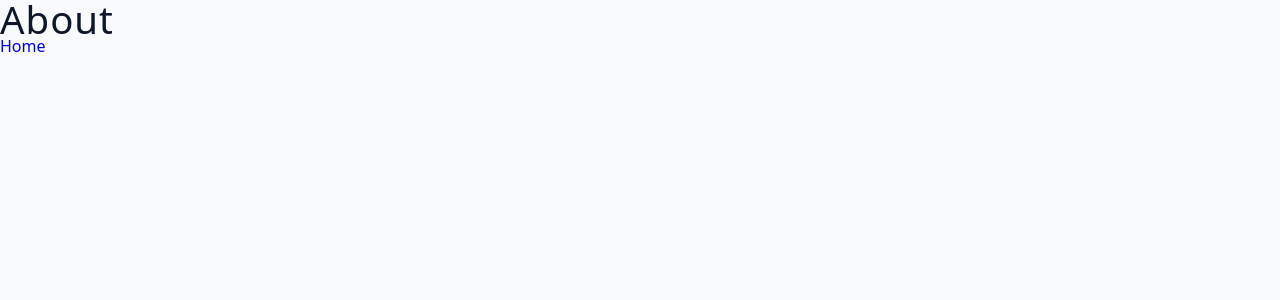
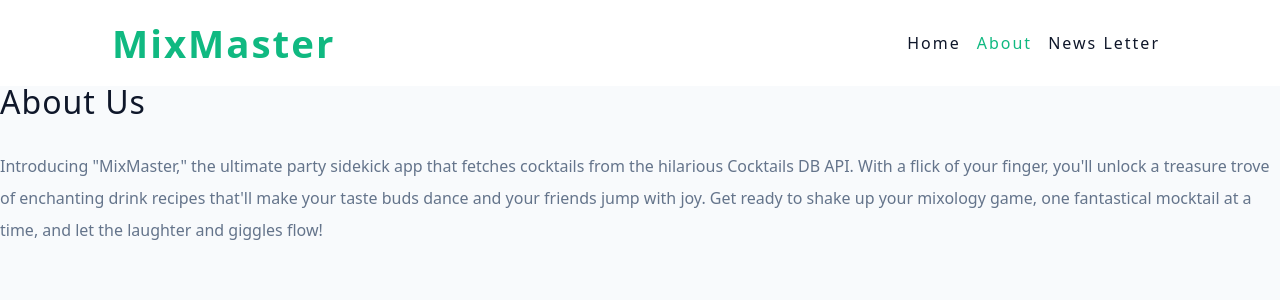
Before and after one commit to gdrmvrm/mix-master, a React (Vite) app: page /about in a window 1280 px wide. Shown: the top 300 px of the page. Built offline with nearby package versions, Linux system fonts and the light colour scheme.

Commit message:
set up about page content

```diff
--- a/src/App.jsx
+++ b/src/App.jsx
@@ -16,11 +16,11 @@ const router = createBrowserRouter([
         element: <Cocktail />
       },
       {
-        path: 'news letter',
+        path: 'newsletter',
         element: <Newsletter />
       },
       {
-        path: '/about',
+        path: 'about',
         element: <About />
       }
     ]
--- a/src/components/Navbar.jsx
+++ b/src/components/Navbar.jsx
@@ -1,9 +1,10 @@
 import React from 'react';
 import { NavLink } from 'react-router-dom';
+import Wrapper from '../assets/wrappers/Navbar';
 
 const Navbar = () => {
   return (
-    <nav>
+    <Wrapper>
       <div className="nav-center">
         <span className="logo">MixMaster</span>
         <div className="nav-links">
@@ -18,7 +19,7 @@ const Navbar = () => {
           </NavLink>
         </div>
       </div>
-    </nav>
+    </Wrapper>
   );
 };
 
--- a/src/pages/About.jsx
+++ b/src/pages/About.jsx
@@ -1,12 +1,17 @@
 import React from 'react';
-import { Link } from 'react-router-dom';
+import Wrapper from '../assets/wrappers/AboutPage';
 
 const About = () => {
   return (
-    <div>
-      <h2>About</h2>
-      <Link to="/">Home</Link>
-    </div>
+    <Wrapper>
+      <h3>About Us</h3>
+      <p>
+        Introducing "MixMaster," the ultimate party sidekick app that fetches cocktails from the hilarious Cocktails DB
+        API. With a flick of your finger, you'll unlock a treasure trove of enchanting drink recipes that'll make your
+        taste buds dance and your friends jump with joy. Get ready to shake up your mixology game, one fantastical
+        mocktail at a time, and let the laughter and giggles flow!
+      </p>
+    </Wrapper>
   );
 };
 
--- a/src/pages/HomeLayout.jsx
+++ b/src/pages/HomeLayout.jsx
@@ -1,9 +1,11 @@
 import React from 'react';
 import { Outlet } from 'react-router-dom';
+import Navbar from '../components/Navbar';
 
 const HomeLayout = () => {
   return (
     <div>
+      <Navbar />
       <Outlet />
     </div>
   );
```
